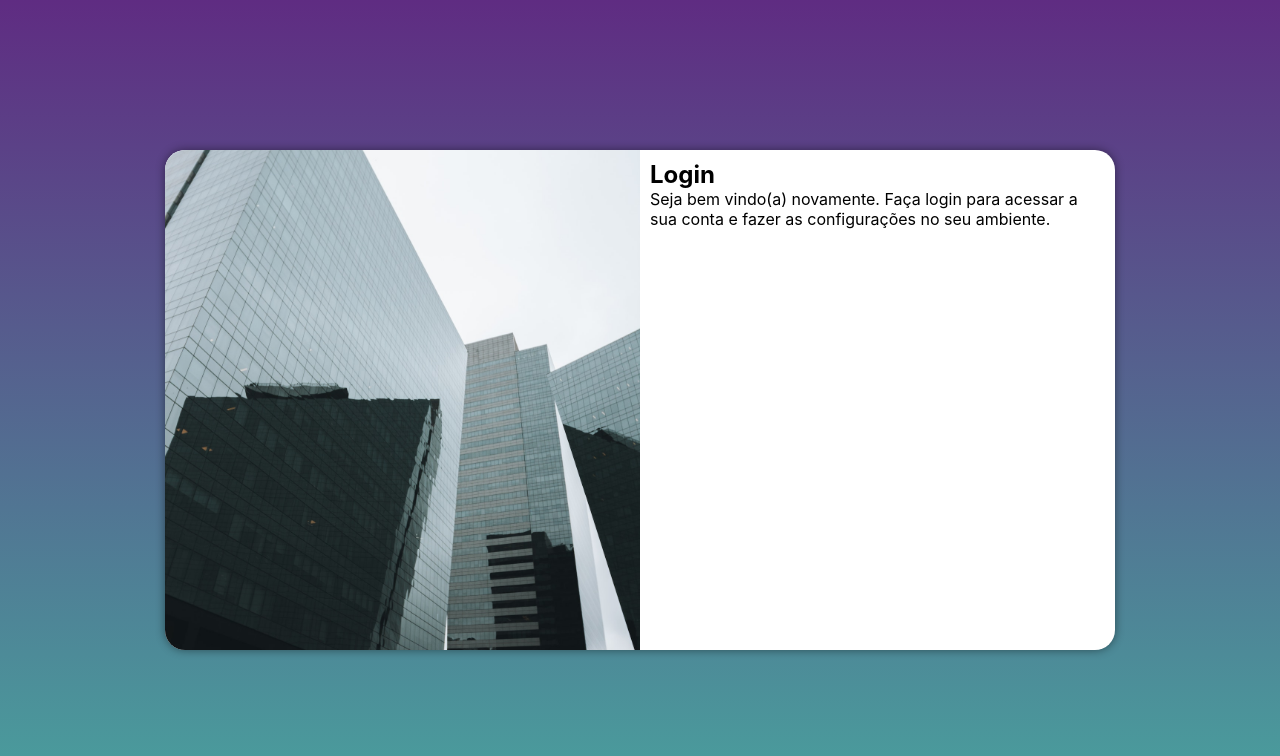
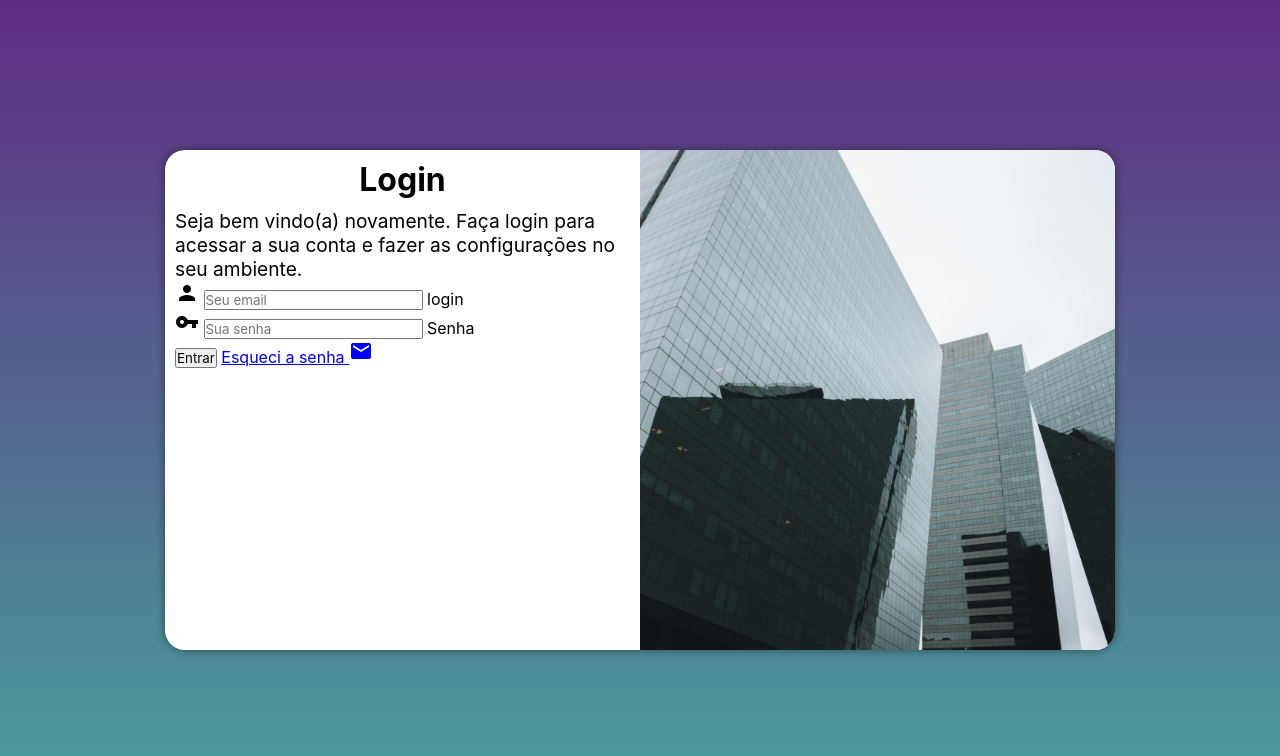
Before and after one commit to WesleyxOliveira/projeto-login, a plain HTML site: page index.html in a window 1280 px wide. Drawn offline with Linux system fonts and the light colour scheme.

Commit message:
adicionei o formulário

```diff
--- a/estilos/media-query.css
+++ b/estilos/media-query.css
@@ -27,13 +27,13 @@ Grandes Telas: Acima de 1200px;
     }
 
     section#login > #imagem {
-        float: left;
+        float: right;
         width: 30%;
         height: 100%;
     }
 
     section#login > #formulario {
-        float: right;
+        float: left;
         width: 70%;
         height: 100%;
     }
@@ -50,14 +50,22 @@ Grandes Telas: Acima de 1200px;
     }
 
     section#login > #imagem {
+        float: right;
+        width: 50%;
+        height: 100%;
+    }
+
+    section#login > #formulario {
         float: left;
         width: 50%;
         height: 100%;
     }
 
-    section#login > #formulario {
-        float: right;
-        width: 50%;
-        height: 100%;
+    #formulario > h1 {
+        font-size: 2em;
+    }
+
+    #formulario > p {
+        font-size: 1.2em;
     }
 }
--- a/estilos/style.css
+++ b/estilos/style.css
@@ -56,3 +56,12 @@ section#login > #formulario {
     display: block;
     padding: 10px;
 }
+
+#formulario > h1 {
+    text-align: center;
+    margin-bottom: 10px;
+}
+
+#formulario > p {
+    font-size: 0.8em;
+}
--- a/index.html
+++ b/index.html
@@ -5,7 +5,11 @@
     <meta http-equiv="X-UA-Compatible" content="IE=edge">
     <meta name="viewport" content="width=device-width, initial-scale=1.0">
     <title>Tela de Login</title>
+    <!--Google icons-->
+    <link href="https://fonts.googleapis.com/icon?family=Material+Icons" rel="stylesheet">
+    <!--CSS Mobile First-->
     <link rel="stylesheet" href="./estilos/style.css">
+    <!--CSS Media query-->
     <link rel="stylesheet" href="./estilos/media-query.css">
 </head>
 <body>
@@ -17,8 +21,19 @@
             <div id="formulario">
                 <h1>Login</h1>
                 <p>Seja bem vindo(a) novamente. Faça login para acessar a sua conta e fazer as configurações no seu ambiente.</p>
-                <form  action="login.php" method="post">
-
+                <form  action="login.php" method="post" autocomplete="on">
+                    <div class="campo">
+                        <span class="material-icons">person</span>
+                        <input type="email" name="login" id="ilogin" placeholder="Seu email" autocomplete="email" required maxlength="30">
+                        <label for="ilogin">login</label>
+                    </div>
+                    <div class="campo">
+                        <span class="material-icons">vpn_key</span>
+                        <input type="password" name="senha" id="isenha" placeholder="Sua senha" autocomplete="current-password" required minlength="8" maxlength="30">
+                        <label for="isenha">Senha</label>
+                    </div>
+                    <input type="submit" value="Entrar">
+                    <a href="esqueci.html">Esqueci a senha <span class="material-icons">mail</span></a>
                 </form>
             </div>
         </section>
```
